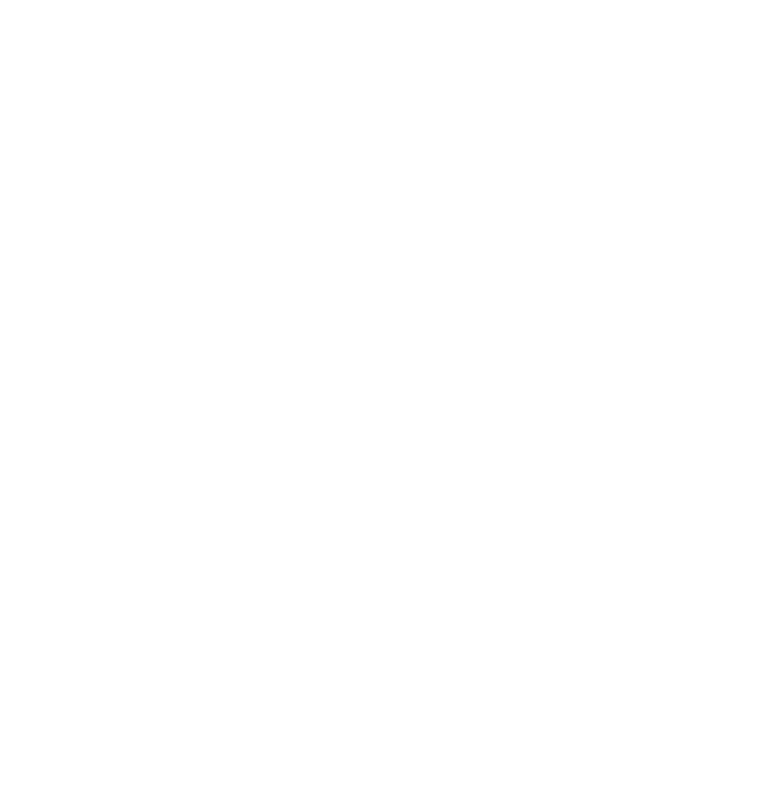
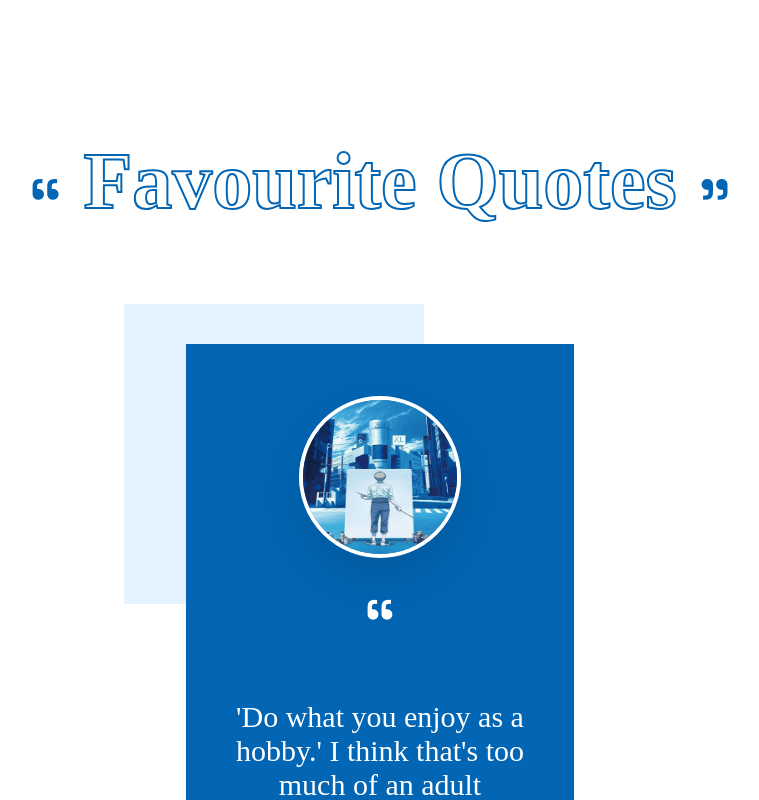
Before and after one commit to ldreaaml/anime-blue-period, a React (Create React App) app: page / in a window 1280 px wide. Shown: the part 2560-3360 px from the top of the page, without its empty margins (260-1019 px from the left). Before the commit the page ends 2640 px from the top, so only its background shows below. Built offline with nearby package versions, Linux system fonts and the light colour scheme; a web font is replaced by a local one.

Commit message:
quote section

```diff
--- a/src/App.js
+++ b/src/App.js
@@ -3,6 +3,7 @@
 import Intro from "./components/Intro/Intro";
 import About from "./components/About/About";
 import Characters from "./components/Characters/Characters";
+import Quote from "./components/Quote/Quote";
 
 function App() {
   return (
@@ -11,6 +12,7 @@
       <Intro />
       <About />
       <Characters />
+      <Quote />
     </div>
   );
 }
--- /dev/null
+++ b/src/components/Quote/Quote.css
@@ -0,0 +1,99 @@
+@import url("https://fonts.googleapis.com/css2?family=Space+Grotesk&display=swap");
+
+.quote {
+  height: 120vh;
+  display: flex;
+  justify-content: center;
+  flex-direction: column;
+  gap: 3rem;
+}
+
+.title {
+  display: flex;
+  justify-content: center;
+}
+
+.title > span:nth-of-type(2) {
+  font-size: 4rem;
+  font-weight: 700;
+  color: white;
+  -webkit-text-stroke: 0.1rem var(--primaryBlue);
+}
+.title > :not(span:nth-of-type(2)) {
+  font-size: 4.2rem;
+  font-family: "Space Grotesk";
+  color: var(--primaryBlue);
+  padding: 1rem;
+}
+
+.q-wrapper {
+  /* background-color: lightgrey; */
+  position: relative;
+}
+
+.quote-cards {
+  display: flex;
+  justify-content: center;
+}
+.q-card {
+  display: flex;
+  flex-direction: column;
+  justify-content: center;
+  align-items: center;
+  gap: 1rem;
+  padding: 2rem;
+  height: 70vh;
+  width: 24vw;
+  z-index: 2;
+}
+
+.card-active {
+  background: var(--primaryBlue);
+  color: white;
+}
+
+.card-inactive {
+  background: white;
+  color: var(--primaryBlue);
+  /* transform: scale(0.8); */
+  border: 0.2rem solid var(--primaryBlue);
+}
+
+.q-card > img {
+  box-shadow: 0px 19px 60px rgb(0 0 0 / 15%);
+  border: 0.2rem solid white;
+  border-radius: 100%;
+  width: 12vw;
+  height: 12vw;
+}
+
+.q-card > span {
+  font-size: 1.5rem;
+  text-align: center;
+}
+
+.q-card > span:nth-of-type(1) {
+  font-size: 4rem;
+  font-family: "Space Grotesk";
+  /* padding: 1rem; */
+}
+
+/* decorations */
+
+.q-square1 {
+  width: 15rem;
+  height: 15rem;
+  background-color: #e4f3ff;
+  position: absolute;
+  left: 30vw;
+  top: -5vh;
+}
+
+.q-square2 {
+  width: 20rem;
+  height: 15rem;
+  background-color: #c7ddef;
+  position: absolute;
+  left: 55vw;
+  top: 60vh;
+}
--- /dev/null
+++ b/src/components/Quote/Quote.jsx
@@ -0,0 +1,34 @@
+import React from "react";
+import "./Quote.css";
+import Pic from "../../img/blue.jpg";
+
+const Quote = () => {
+  return (
+    <div className="quote">
+      <div className="title">
+        <span>&#8220;</span>
+        <span>Favourite Quotes</span>
+        <span>&#8221;</span>
+      </div>
+      <div className="q-wrapper">
+        <div className="quote-cards">
+          <div className="q-card card-active">
+            <img src={Pic} alt="" />
+            <span>&#8220;</span>
+            <span>
+              'Do what you enjoy as a hobby.' I think that's too much of an
+              adult perspective.
+            </span>
+            <hr size="2" width="80%" color="white" />
+            <span>Masako Saeki</span>
+          </div>
+        </div>
+
+        <div className="q-square1" />
+        <div className="q-square2" />
+      </div>
+    </div>
+  );
+};
+
+export default Quote;
```
Also changed, not shown: src/components/Quote/QuoteCard.css (added), src/components/Quote/QuoteCard.jsx (added).
